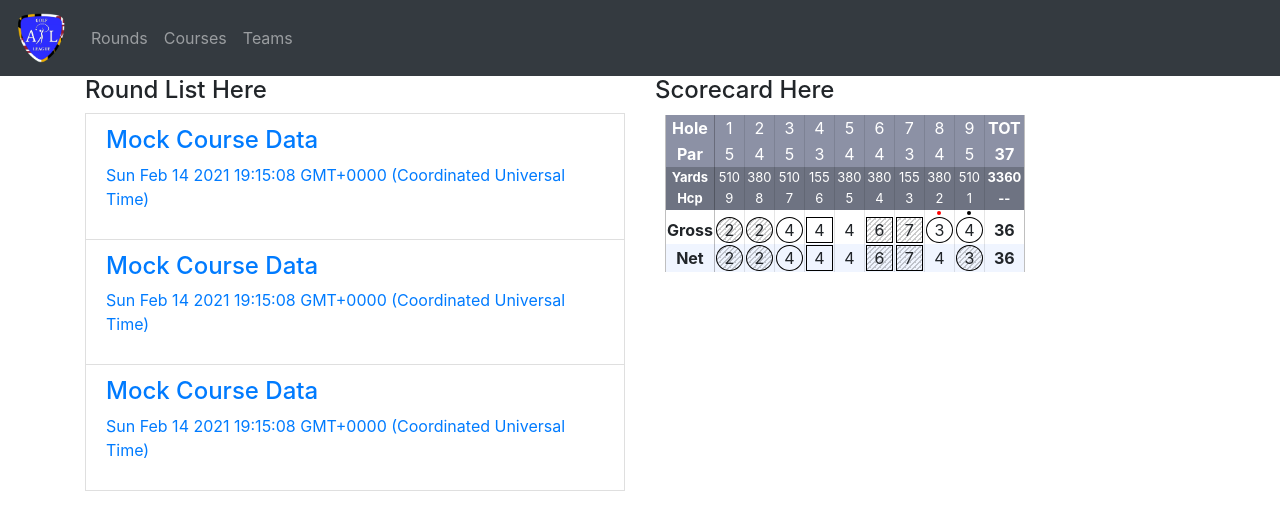
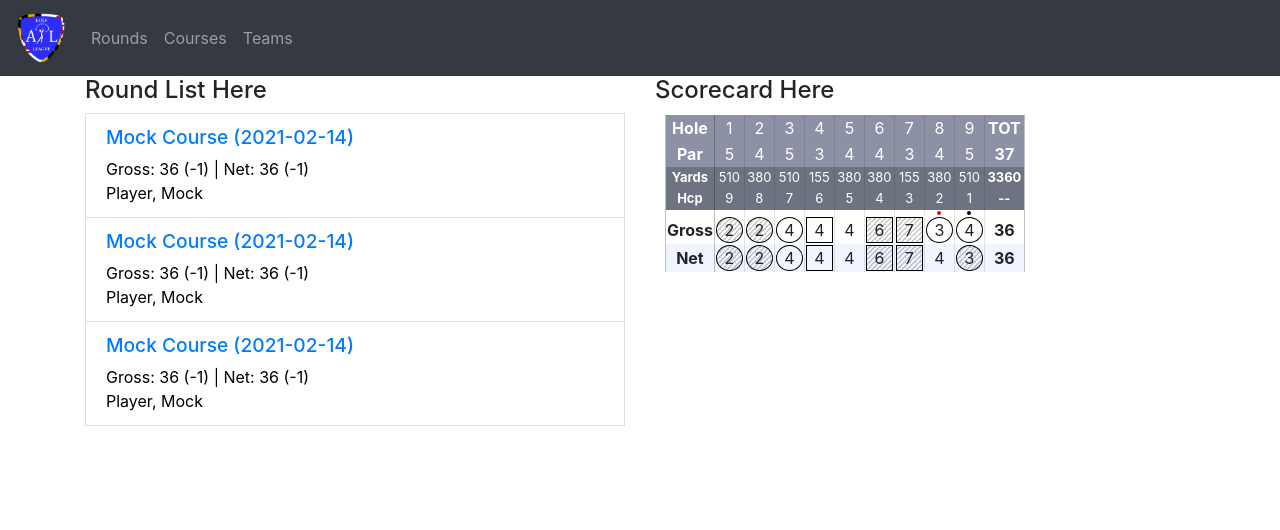
Before and after one commit to adjaunzemis/apl-golf-league-frontend, an Angular app in the folder apl-golf-league/: page /rounds in a window 1280 px wide. Shown: the top 530 px of the page. Built offline with nearby package versions, Linux system fonts and the light colour scheme.

Commit message:
Updated golf model data interfaces and mock data. Updated styling of round list component.

```diff
--- a/apl-golf-league/src/app/round-list/round-list.component.css
+++ b/apl-golf-league/src/app/round-list/round-list.component.css
@@ -0,0 +1,9 @@
+p {
+  margin-top: 0px;
+  margin-bottom: 0px;
+  color: black;
+}
+
+.round-info {
+  font-size: larger;
+}
--- a/apl-golf-league/src/app/round-list/round-list.component.html
+++ b/apl-golf-league/src/app/round-list/round-list.component.html
@@ -3,8 +3,9 @@
         <h4>Round List Here</h4>
         <a href="#" class="list-group-item clearfix" *ngFor="let round of rounds">
             <div class="pull-left">
-                <h4 class="list-group-item-heading">{{ round.course.courseName }}</h4>
-                <p class="list-group-item-text">{{ round.datePlayed }}</p>
+                <h4 class="list-group-item-heading round-info">{{ round.course.courseName }} ({{ (round.datePlayed | date : 'yyyy-MM-dd')}})</h4>
+                <p class="list-group-item-text">Gross: {{ round.grossScore }} ({{ (round.grossScore - round.course.par) }}) | Net: {{ round.netScore }} ({{ (round.netScore - round.course.par) }})</p>
+                <p class="list-group-item-text">{{ round.player.lastName }}, {{ round.player.firstName }}</p>
             </div>
         </a>
     </div>
--- a/apl-golf-league/src/app/shared/mock-data.ts
+++ b/apl-golf-league/src/app/shared/mock-data.ts
@@ -14,7 +14,17 @@ export const MOCK_COURSE_HOLES: GolfHole[] = [
 
 export const MOCK_PLAYER: GolfPlayer = {"firstName": "Mock", "lastName": "Player"};
 
-export const MOCK_COURSE: GolfCourse = {"courseName": "Mock Course Data", "holes": MOCK_COURSE_HOLES};
+export const MOCK_COURSE: GolfCourse = {
+  "courseName": "Mock Course",
+  "trackName": "Front",
+  "abbreviation": "MCF",
+  "teeName": "White",
+  "gender": "M",
+  "rating": 72.1,
+  "slope": 132,
+  "holes": MOCK_COURSE_HOLES,
+  par: 37
+};
 
 export const MOCK_ROUND_HOLE_RESULTS: GolfHoleResult[] = [
   {"hole": MOCK_COURSE_HOLES[0], "grossScore": 2, "netScore": 2},
@@ -28,4 +38,4 @@ export const MOCK_ROUND_HOLE_RESULTS: GolfHoleResult[] = [
   {"hole": MOCK_COURSE_HOLES[8], "grossScore": 4, "netScore": 3}
 ];
 
-export const MOCK_ROUND: GolfRound = {"course": MOCK_COURSE, "player": MOCK_PLAYER, "datePlayed": new Date(), "playerHandicapIndex": 16.2, "holeResults": MOCK_ROUND_HOLE_RESULTS};
+export const MOCK_ROUND: GolfRound = {"course": MOCK_COURSE, "player": MOCK_PLAYER, "datePlayed": new Date(), "playerHandicapIndex": 16.2, "holeResults": MOCK_ROUND_HOLE_RESULTS, "grossScore": 36, "netScore": 36};
```
Also changed, not shown: apl-golf-league/src/app/shared/golf-models.ts (+19 -0 lines).
